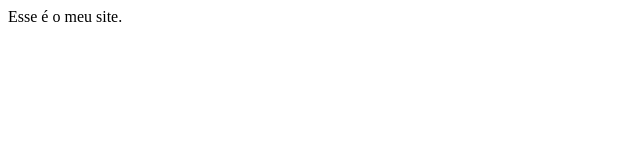
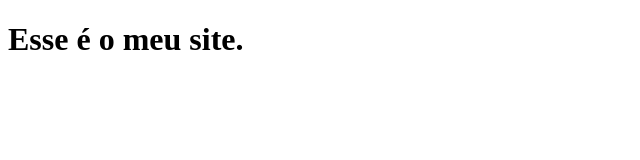
Before and after one commit to gabrielcesar/site, a plain HTML site: page index.html in a window 1280 px wide. Shown: the whole page, without its empty margins (0-640 px from the left). Drawn offline with Linux system fonts and the light colour scheme.

Commit message:
Inclusão do Título

```diff
--- a/index.html
+++ b/index.html
@@ -5,6 +5,6 @@
 	<title> Meu Site </title>
 </head>
 <body>
-	Esse é o meu site.
+	<h1>Esse é o meu site.</h1>
 </body>
 </html>
```
